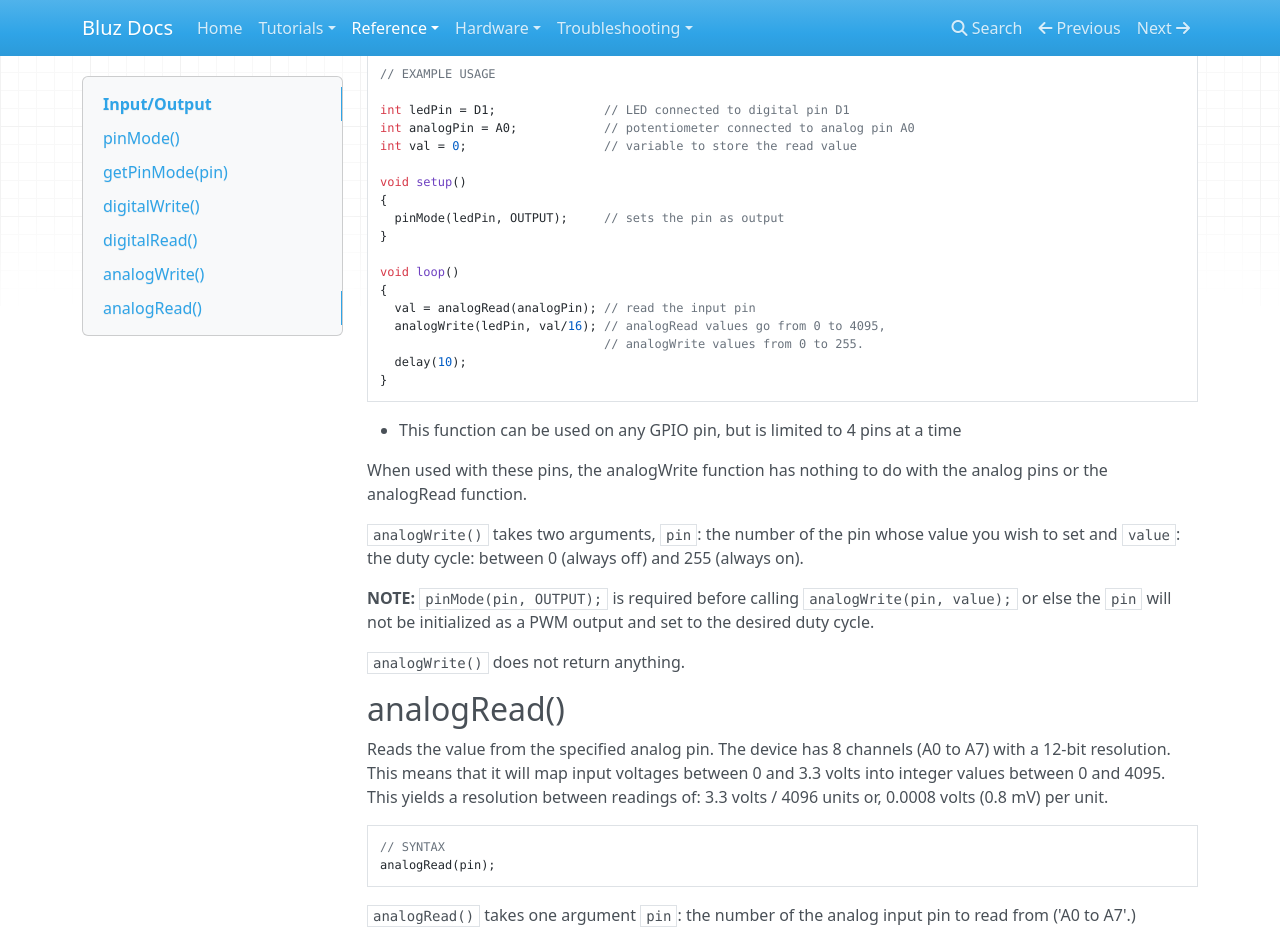
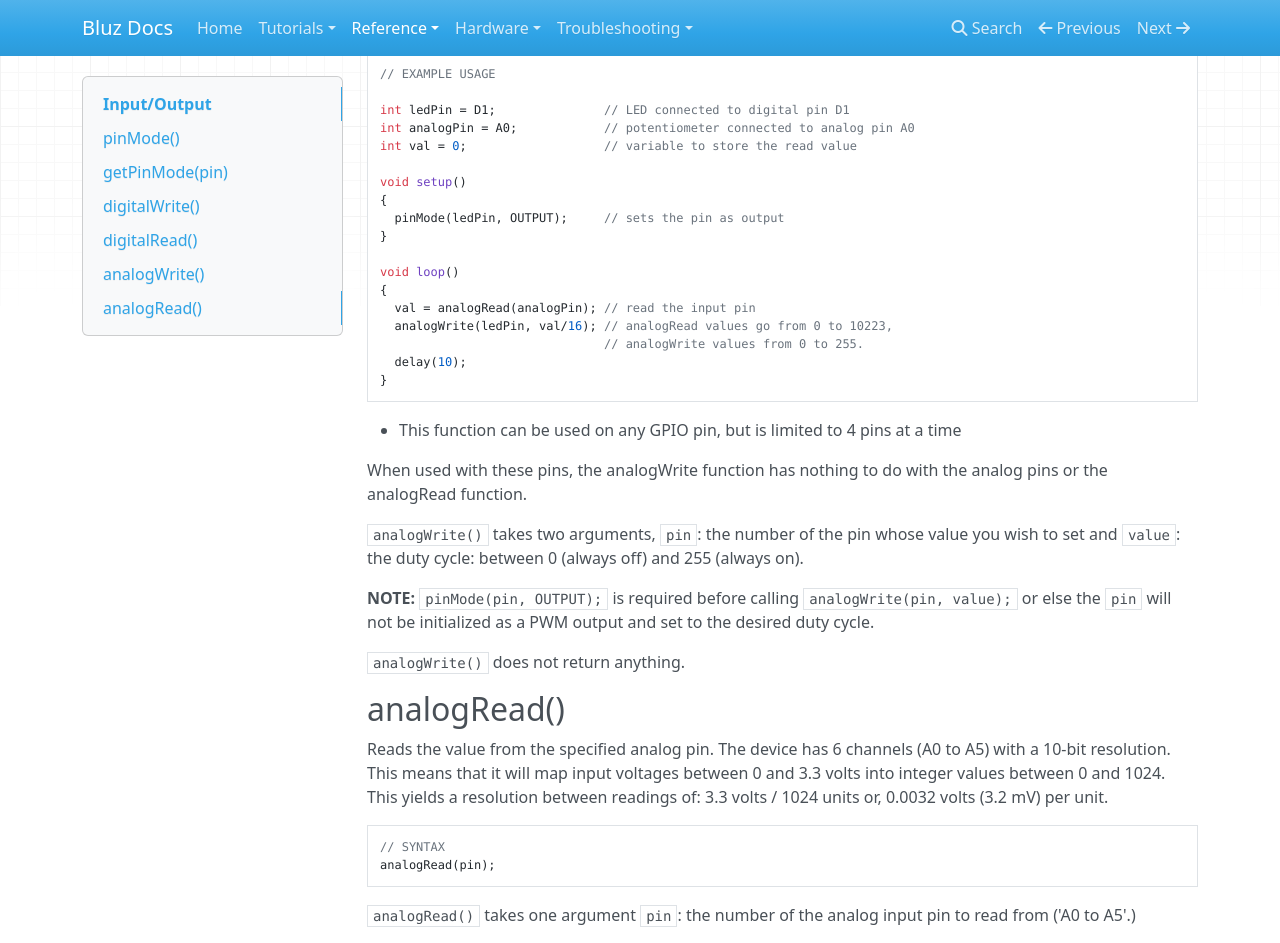
Before and after one commit to bluzDK/bluz-docs, an MkDocs documentation site: the page built from docs/reference/io.md, in a window 1280 px wide and 1400 px high, scrolled down 2468 px. Shown: the top 943 px of the window. Built offline with MkDocs 1.6.1, drawn with Linux system fonts in a browser that asks for light colours; nearby versions of some CDN libraries; old or Windows-style settings are respelled for this version of MkDocs; some of the changed text lies outside the part shown.

Commit message:
corrected the analogRead section with the proper resolution

````diff
--- a/docs/reference/io.md
+++ b/docs/reference/io.md
@@ -138,7 +138,7 @@ void setup()
 void loop()
 {
   val = analogRead(analogPin); // read the input pin
-  analogWrite(ledPin, val/16); // analogRead values go from 0 to 4095,
+  analogWrite(ledPin, val/16); // analogRead values go from 0 to 10223,
                                // analogWrite values from 0 to 255.
   delay(10);
 }
@@ -158,16 +158,16 @@ When used with these pins, the analogWrite function has nothing to do with the a
 
 ## analogRead()
 
-Reads the value from the specified analog pin. The device has 8 channels (A0 to A7) with a 12-bit resolution. This means that it will map input voltages between 0 and 3.3 volts into integer values between 0 and 4095. This yields a resolution between readings of: 3.3 volts / 4096 units or, 0.0008 volts (0.8 mV) per unit.
+Reads the value from the specified analog pin. The device has 6 channels (A0 to A5) with a 10-bit resolution. This means that it will map input voltages between 0 and 3.3 volts into integer values between 0 and 1024. This yields a resolution between readings of: 3.3 volts / 1024 units or, 0.0032 volts (3.2 mV) per unit.
 
 ```C++
 // SYNTAX
 analogRead(pin);
 ```
 
-`analogRead()` takes one argument `pin`: the number of the analog input pin to read from ('A0 to A7'.)
+`analogRead()` takes one argument `pin`: the number of the analog input pin to read from ('A0 to A5'.)
 
-`analogRead()` returns an integer value ranging from 0 to 4095.
+`analogRead()` returns an integer value ranging from 0 to 1023.
 
 ```C++
 // EXAMPLE USAGE
@@ -183,7 +183,7 @@ void setup()
 void loop()
 {
   val = analogRead(analogPin);  // read the input pin
-  analogWrite(ledPin, val/16);  // analogRead values go from 0 to 4095, analogWrite values from 0 to 255
+  analogWrite(ledPin, val/16);  // analogRead values go from 0 to 1023, analogWrite values from 0 to 255
   delay(10);
 }
 ```
````
